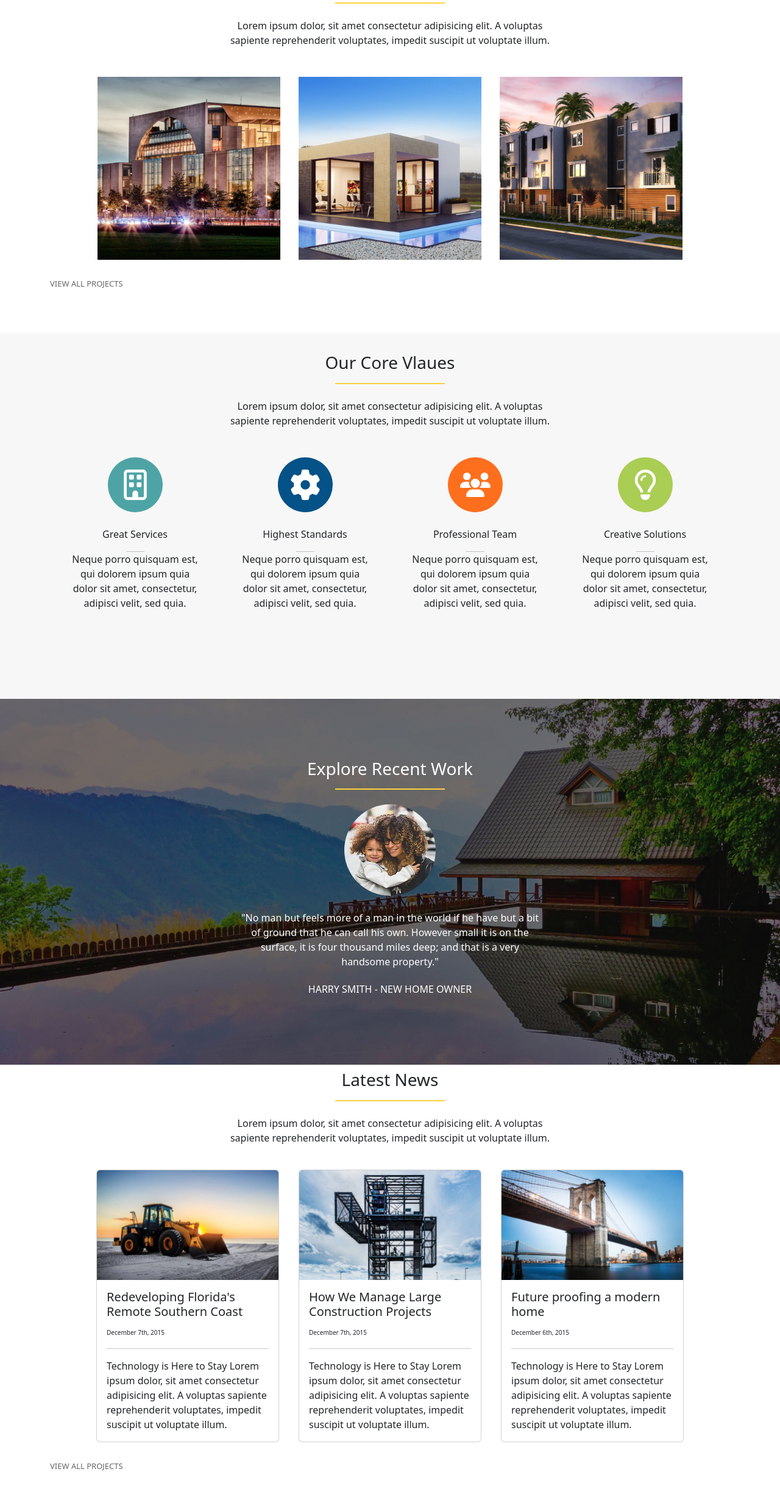
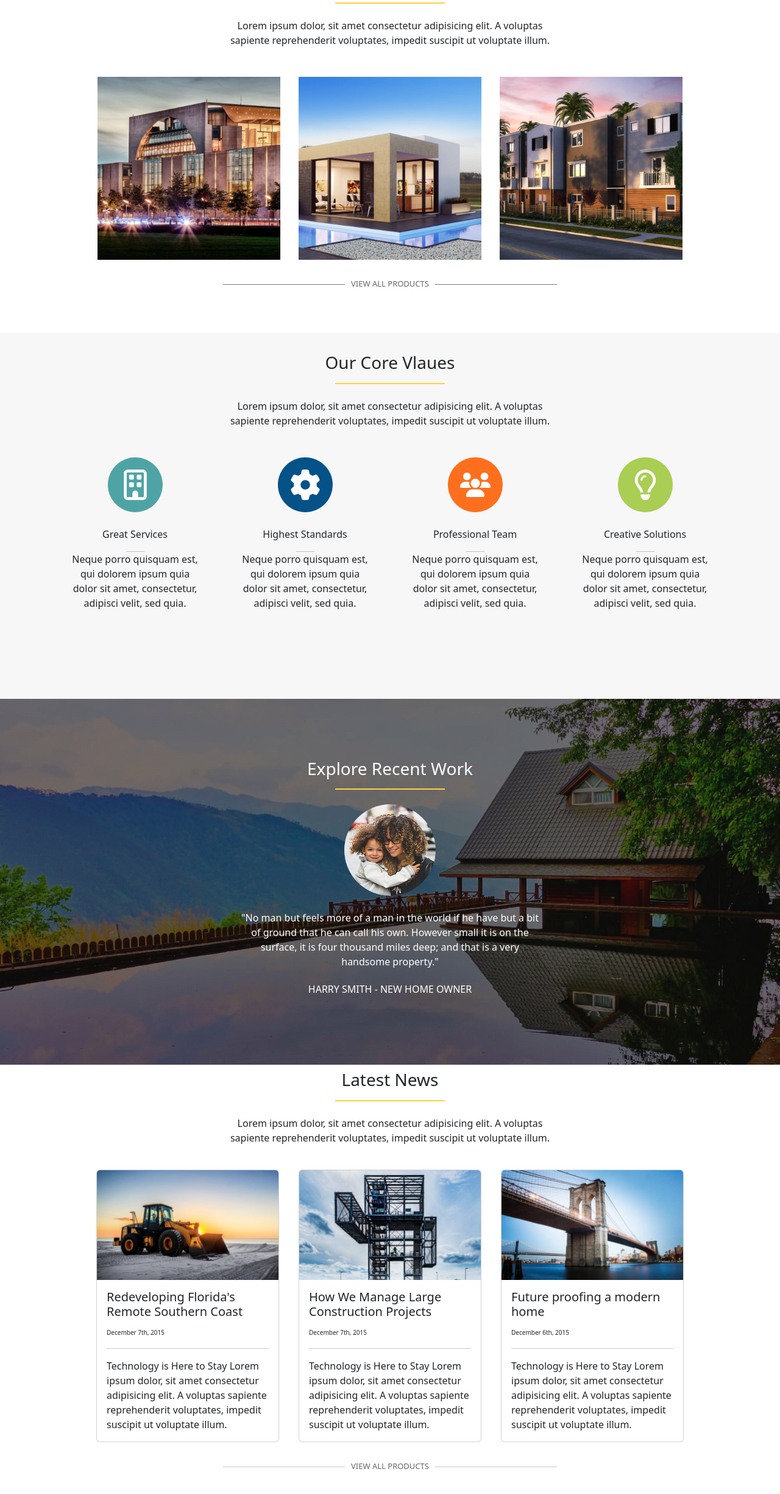
Before and after one commit to RiccardoSignorini/proj-html-vuejs, a Vue app: page / in a window 1280 px wide. Shown: the part 1378-3828 px from the top of the page at 61% size. Built offline with nearby package versions, Linux system fonts and the light colour scheme.

Commit message:
termine componentemain 6

```diff
--- a/src/components/MainComp3.vue
+++ b/src/components/MainComp3.vue
@@ -26,9 +26,9 @@
                 <img src="/img/project1-featured-294276386-800x800.jpg" alt="">
                 <img src="/img/project3-featured-189023420-800x800.jpg" alt="">
             </div>
-            <div id="foot-third" class="d-flex align-items-center my-4">
+            <div id="foot-third" class="my-4 d-flex align-items-center justify-content-center">
                 <hr>
-                <a href="#">VIEW ALL PROJECTS</a>
+                <a href="#">VIEW ALL PRODUCTS</a>
                 <hr>
             </div>
         </div>
@@ -65,6 +65,7 @@
                 color: black;
                 opacity: 0.6;
                 font-size: 13px;
+                margin: 0 10px;
             }
 
             a:hover{
@@ -74,6 +75,7 @@
             hr{
                 background-color: black;
                 height: 1px;
+                width: 200px;
                 opacity: 0.6;
             }
         }
--- a/src/components/MainComp6.vue
+++ b/src/components/MainComp6.vue
@@ -51,13 +51,12 @@
                     </div>
                 </div>
             </div>
-            <div id="foot-sixth" class="d-flex align-items-center my-4 text-center">
+            <div id="foot-sixth" class="my-4 d-flex align-items-center justify-content-center">
                 <hr>
-                <a href="#">VIEW ALL PROJECTS</a>
+                <a href="#">VIEW ALL PRODUCTS</a>
                 <hr>
             </div>
         </div>
-
     </div>
 </template>
 
@@ -94,6 +93,7 @@
                 color: black;
                 opacity: 0.6;
                 font-size: 13px;
+                margin: 0 10px;
             }
 
             a:hover{
@@ -101,9 +101,9 @@
             }
 
             hr{
-                background-color: black;
+                background-color: white;
                 height: 1px;
-                opacity: 0.6;
+                width: 200px;
             }
         }
     }
```
